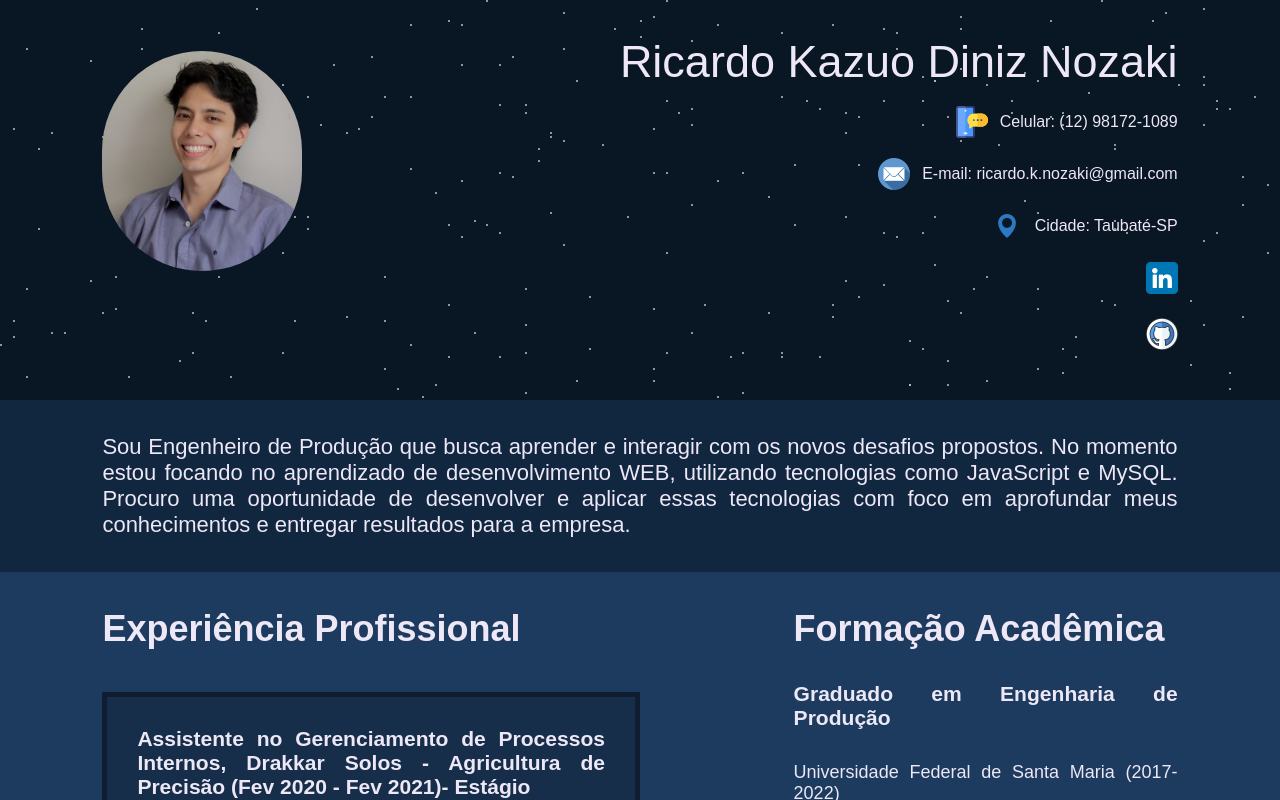
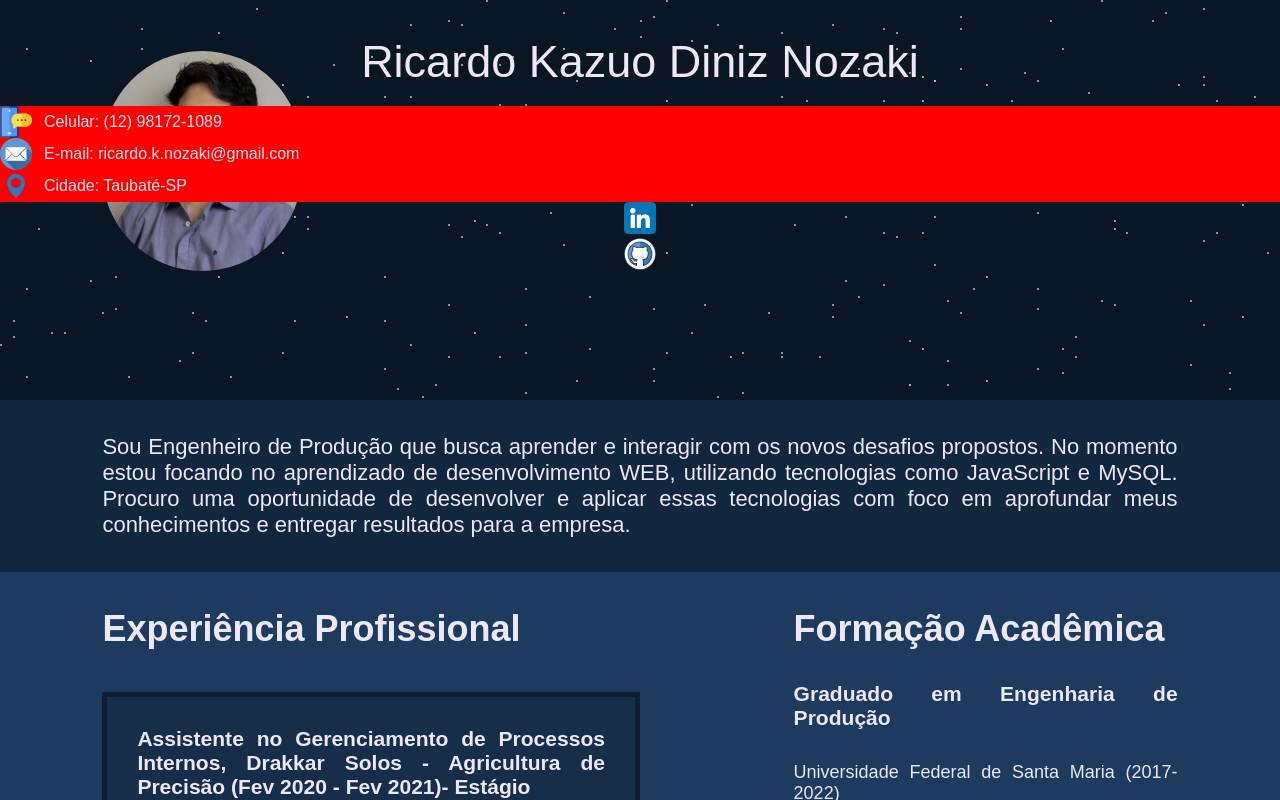
Before and after one commit to Rickazuo/portfolio, a React (Create React App) app: page / in a window 1280 px wide. Shown: the top 800 px of the page. Built offline with nearby package versions, Linux system fonts and the light colour scheme.

Commit message:
change background to relative position

```diff
--- a/src/App.css
+++ b/src/App.css
@@ -14,17 +14,14 @@
 }
 
 .info-container {
-  position: absolute;
-  right: 8vw;
+  display: inline;
+  position: relative;
   top: 36px;
   z-index: 3;
-}
-
-.info-text {
-  display: flex;
-  flex-direction: row;
-  align-items: center;
-  gap: 12px;
+  //width: 40%;
+  //height: 60%;
+  background: green;
+  flex-direction: column;
 }
 
 .nameTitle {
@@ -34,12 +31,20 @@
   z-index: 3;
 }
 
+.info-text {
+  display: flex;
+  flex-direction: row;
+  align-items: center;
+  gap: 12px;
+  background: red;
+}
+
 .contact {
-  display: flex;
+  display: flex-inline;
   flex-direction: column;
   align-items: end;
   gap: 20px;
-  position: absolute;
+  position: relative;
   right: 0;
 }
 
--- a/src/components/background.jsx
+++ b/src/components/background.jsx
@@ -82,6 +82,33 @@ const Background = () => {
       <img className="image" src={profile} alt="profile" />
       <div className="info-container">
         <div className="nameTitle">Ricardo Kazuo Diniz Nozaki</div>
+        {/*<div className="contact">
+          <div className="info-text">
+            <img width="32px" src={cellphone} alt="smartphone icon" />
+            Celular: (12) 98172-1089
+          </div>
+          <div className="info-text">
+            <img width="32px" src={email} alt="email icon" />
+            E-mail: ricardo.k.nozaki@gmail.com
+          </div>
+          <div className="info-text">
+            <img width="32px" src={map} alt="map icon" />
+            Cidade: Taubaté-SP
+          </div>
+          <div>
+            <a href="https://www.linkedin.com/in/ricardo-nozaki-2870b5189/">
+              <img width="32px" src={linkedin64} alt="icon linkedin"></img>
+            </a>
+          </div>
+          <div>
+            <a href="https://github.com/Rickazuo">
+              <img width="32px" src={github} alt="icon github"></img>
+            </a>
+          </div>
+  </div>*/}
+      </div>
+      <div className="info-container">
+        {/*<div className="nameTitle">Ricardo Kazuo Diniz Nozaki</div>*/}
         <div className="contact">
           <div className="info-text">
             <img width="32px" src={cellphone} alt="smartphone icon" />
@@ -107,8 +134,6 @@ const Background = () => {
           </div>
         </div>
       </div>
-      {/* <header className="header">
-      </header> */}
       <div
         id="stars"
         ref={starsRef}
```
